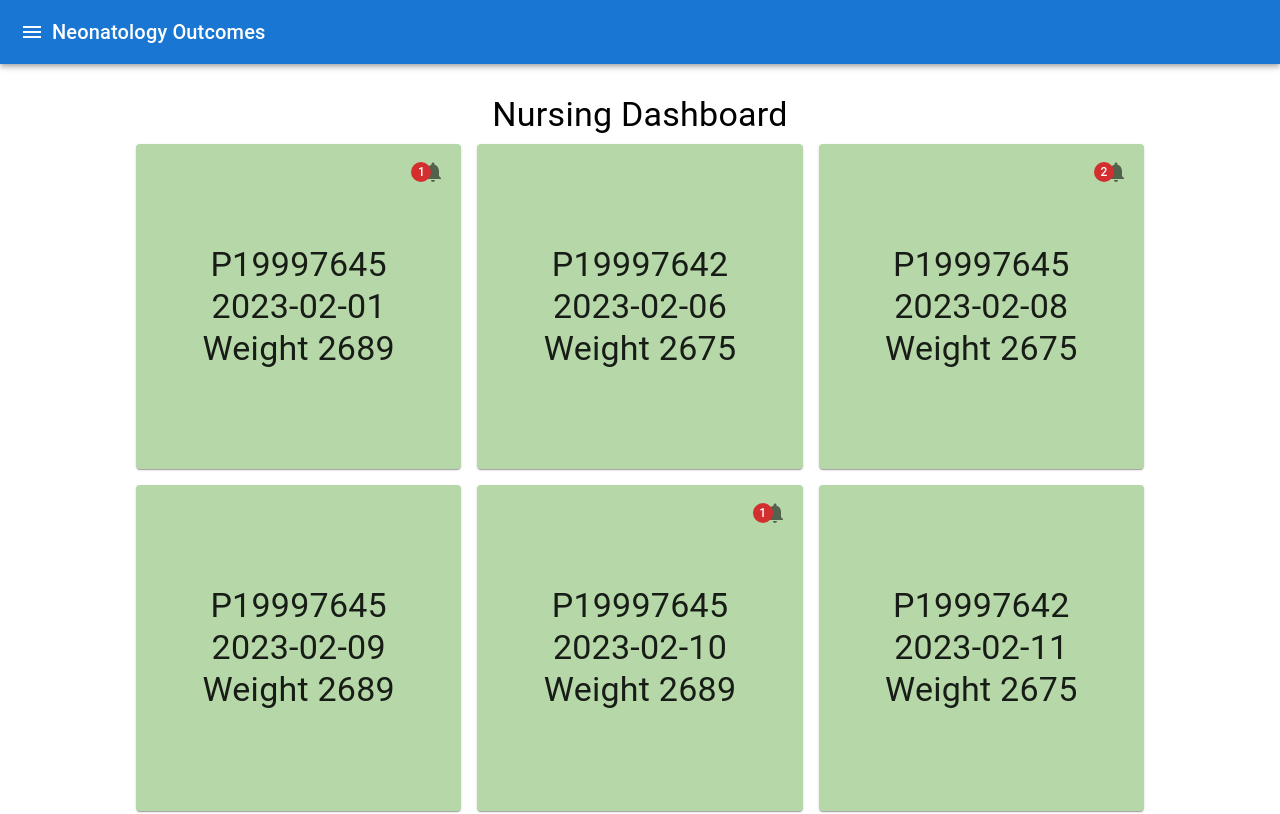
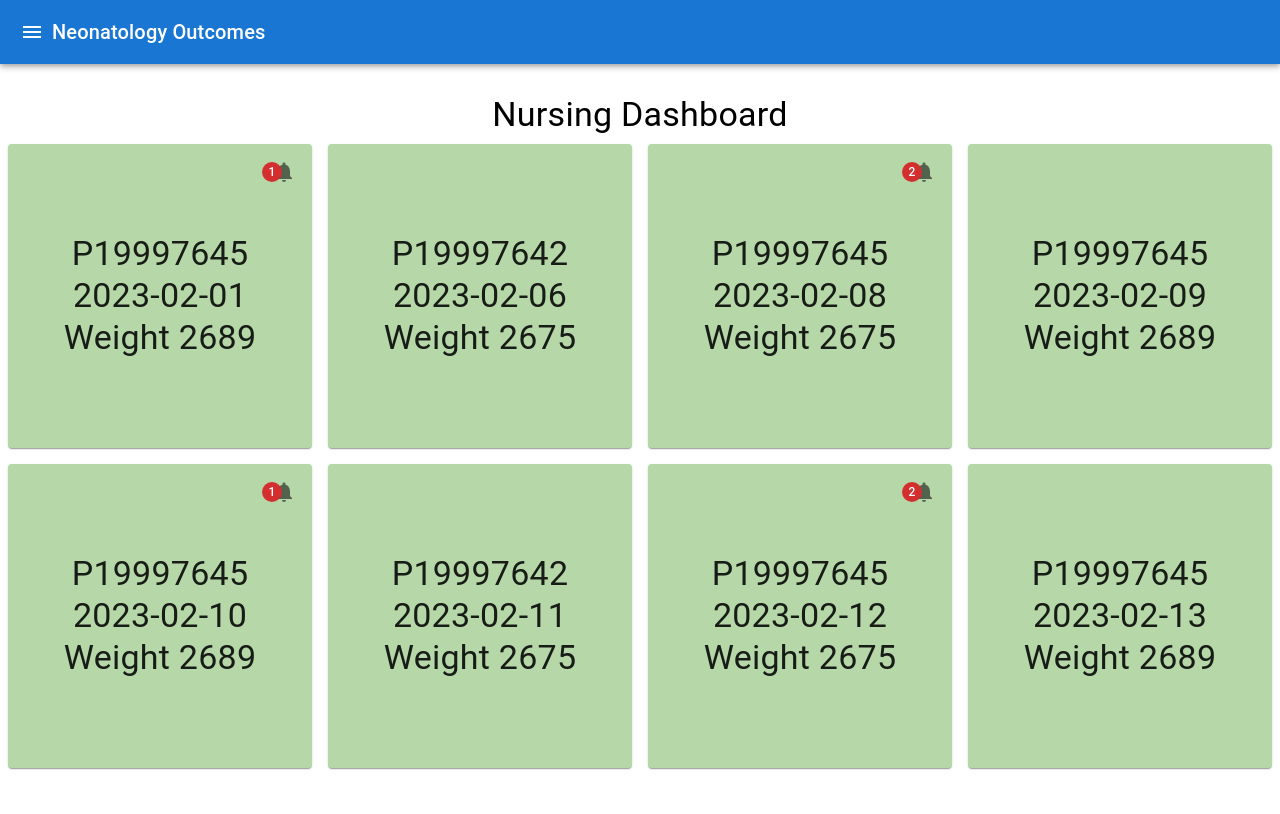
Before and after one commit to Neonatology-Outcomes/Frontend, a React (Create React App) app: page /nurse-dashboard in a window 1280 px wide. Shown: the top 814 px of the page. Built offline with nearby package versions, Linux system fonts and the light colour scheme; what apisauce would draw is missing.

Commit message:
improvements to UI

```diff
--- a/src/pages/NurseDashboard/styles.js
+++ b/src/pages/NurseDashboard/styles.js
@@ -12,18 +12,19 @@ export const styles = {
     display: 'flex',
     flexDirection: 'row',
     flexWrap: 'wrap',
-    width: '80%', // Adjust this value for responsiveness
+    width: '100%',
     justifyContent: 'center',
     alignItems: 'center',
-    height: '100%', // Adding 100% height to the flexContainer
-    overflow: 'auto', // Adding overflow property to handle content that exceeds the container size
+    overflow: 'auto',
+    padding: '0 8px', // Add padding
   },
   square: {
-    backgroundColor: '#B6D7A8', // Change this to your desired color
-    width: 'calc(33.33% - 16px)', // Calculate the width of the square (subtract the desired spacing)
-    paddingTop: 'calc(33.33% - 16px)', // Calculate the height of the square (subtract the desired spacing)
-    position: 'relative', // Adding position relative for the square
-    margin: '8px', // Adding margin equal to half the spacing
+    backgroundColor: '#B6D7A8',
+    flexBasis: 'calc(25% - 16px)', // Change the width and height to use flex-basis and max-width
+    maxWidth: 'calc(25% - 16px)',
+    paddingTop: 'calc(25% - 16px)',
+    position: 'relative',
+    margin: '8px',
     overflow: 'hidden',
   },
   textContainer: {
@@ -34,7 +35,7 @@ export const styles = {
     height: '100%',
     width: '100%',
     position: 'absolute',
-    top: 0, // Add this line to align the text container to the top of the square
+    top: 0,
     left: 0,
   },
   notificationButton: {
@@ -43,7 +44,8 @@ export const styles = {
     right: 8,
   },
   pageContainer: {
-    paddingTop: '30px', // Adjust the padding to your preferences
+    paddingTop: '30px',
+    paddingBottom: '30px', // Add paddingBottom to prevent scrollbar
   },
   squareText: {
     textAlign: 'center',
```
